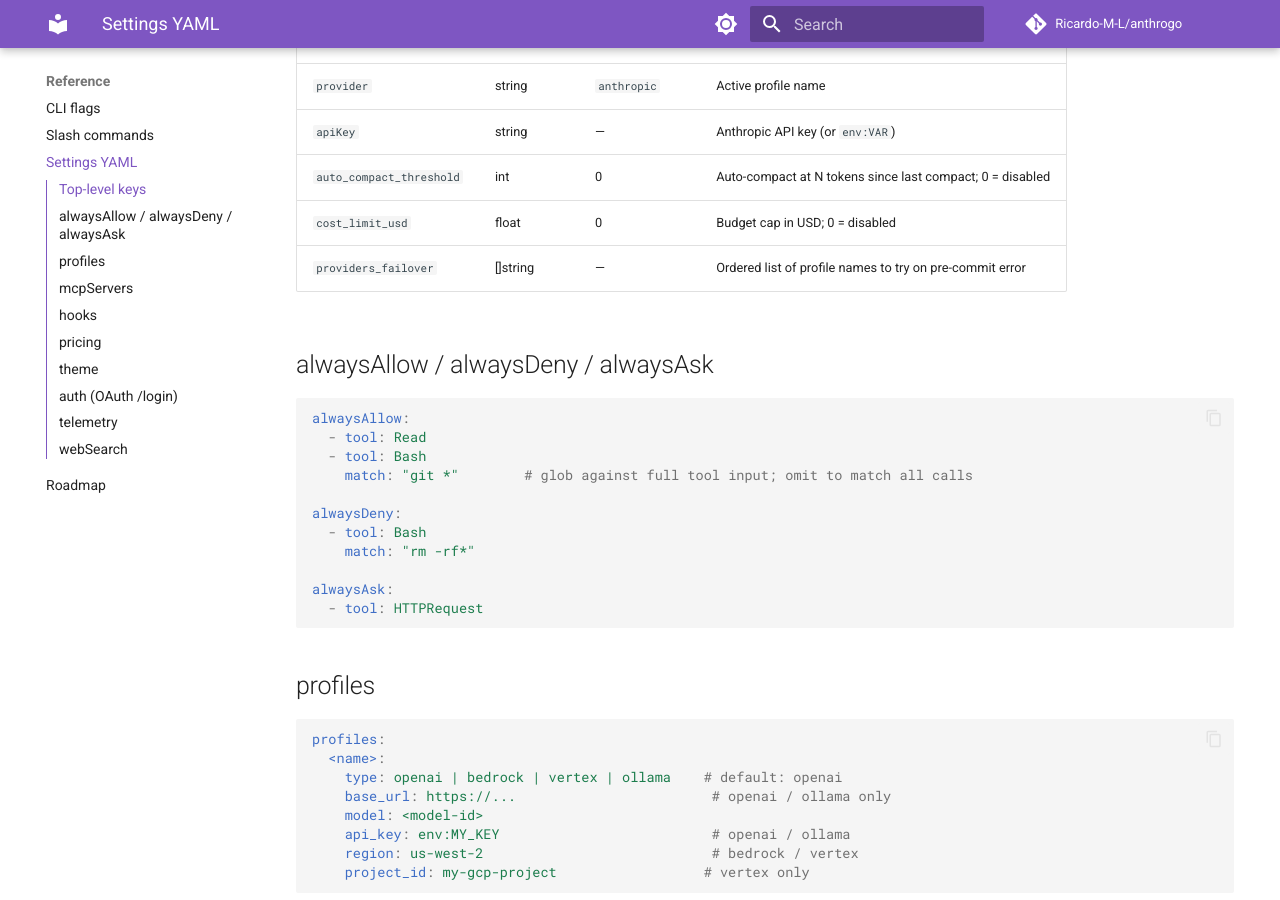
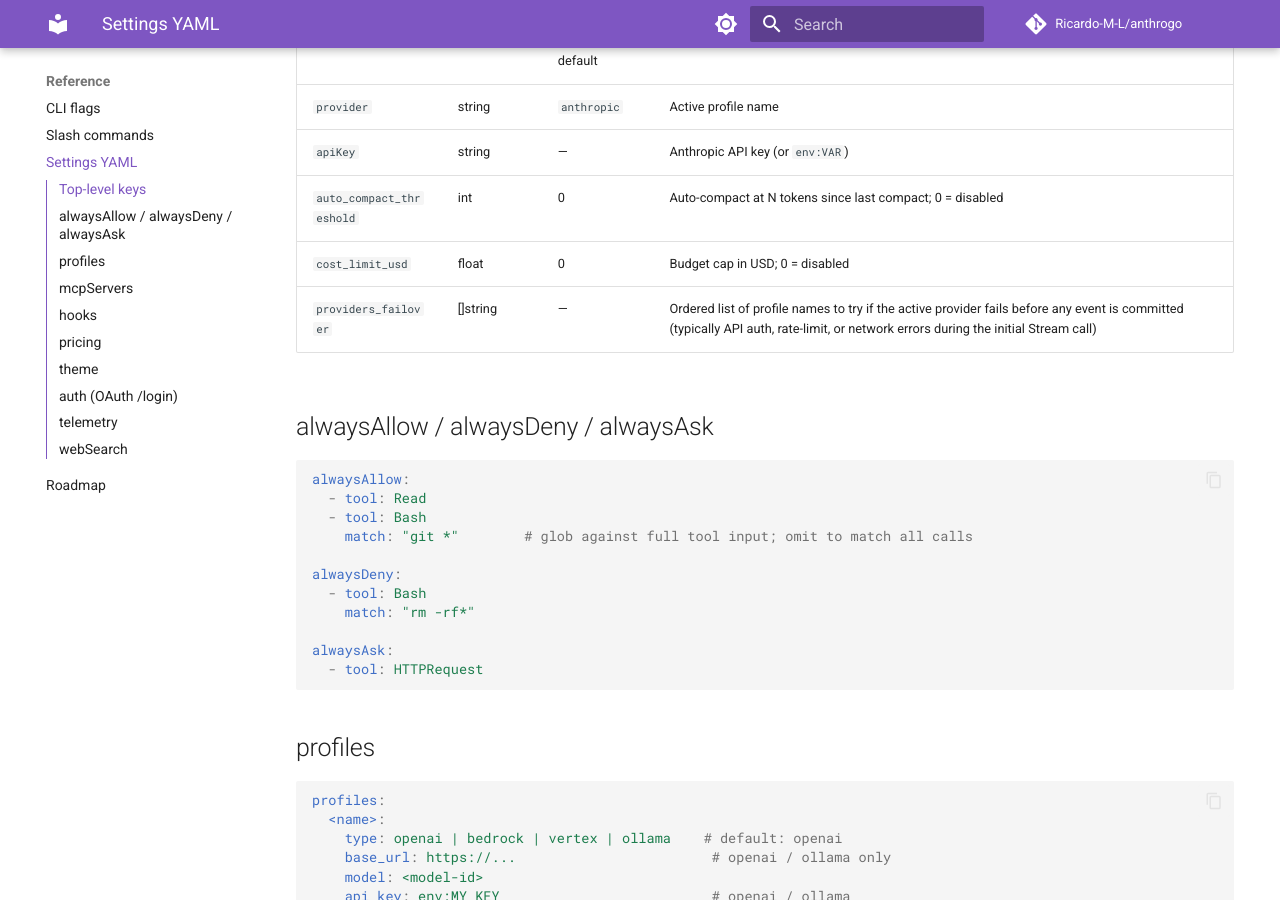
Before and after one commit to Ricardo-M-L/anthrogo, an MkDocs documentation site: the page built from docs/reference/yaml.md, in a window 1280 px wide and 900 px high, scrolled down 459 px. Built offline with MkDocs 1.6.1 and Material for MkDocs 9.7.7, drawn with Linux system fonts in a browser that asks for light colours; comment, search, counter and statistics services are not loaded.

Commit message:
docs(o8): clarify providers_failover description in yaml.md
docs/reference/yaml.md:17: 'pre-commit error' read like a git
pre-commit hook integration. Replaced with 'fails before any
event is committed (typically API auth, rate-limit, or network
errors during the initial Stream call)' to match the code
comment at internal/config/loader.go:101 and the actual failover
trigger in pkg/provider/failover.

```diff
--- a/docs/reference/yaml.md
+++ b/docs/reference/yaml.md
@@ -14,7 +14,7 @@ See [Configuration](../configuration.md) for layered config rules, environment v
 | `apiKey` | string | — | Anthropic API key (or `env:VAR`) |
 | `auto_compact_threshold` | int | 0 | Auto-compact at N tokens since last compact; 0 = disabled |
 | `cost_limit_usd` | float | 0 | Budget cap in USD; 0 = disabled |
-| `providers_failover` | []string | — | Ordered list of profile names to try on pre-commit error |
+| `providers_failover` | []string | — | Ordered list of profile names to try if the active provider fails before any event is committed (typically API auth, rate-limit, or network errors during the initial Stream call) |
 
 ## alwaysAllow / alwaysDeny / alwaysAsk
 
```
